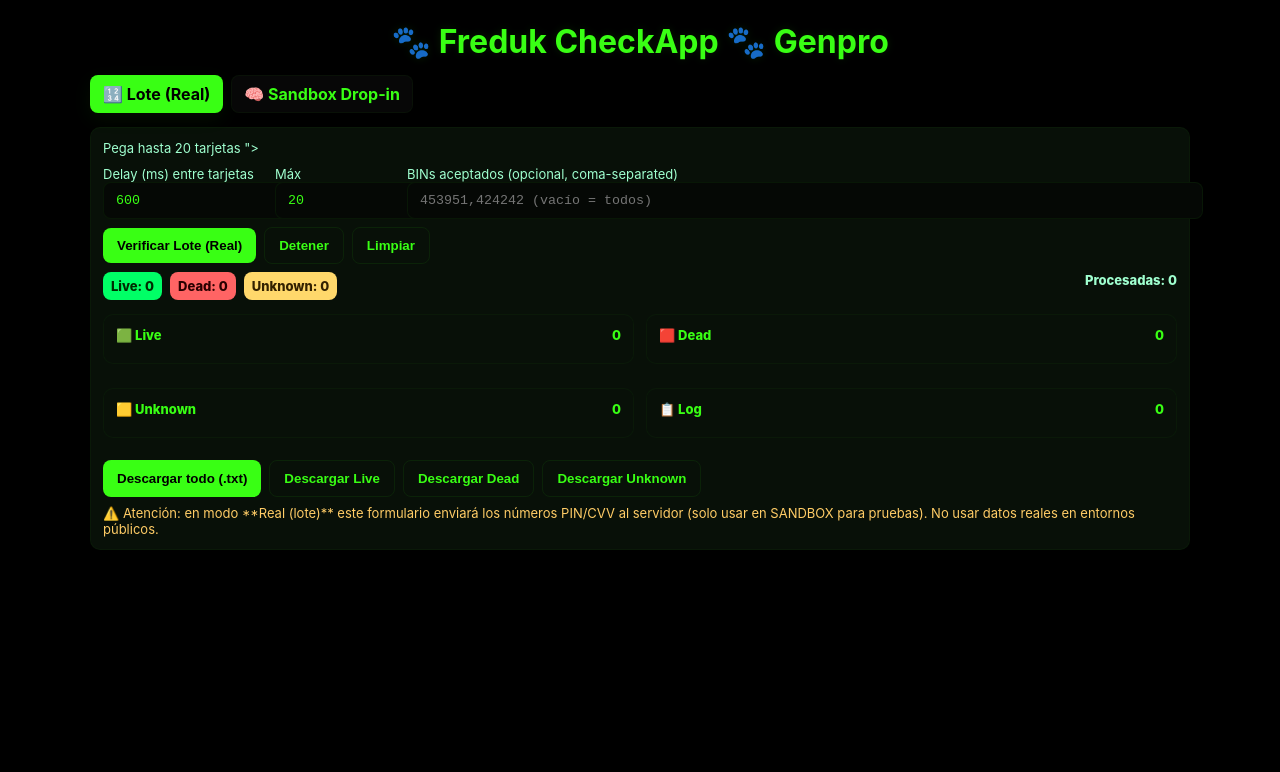
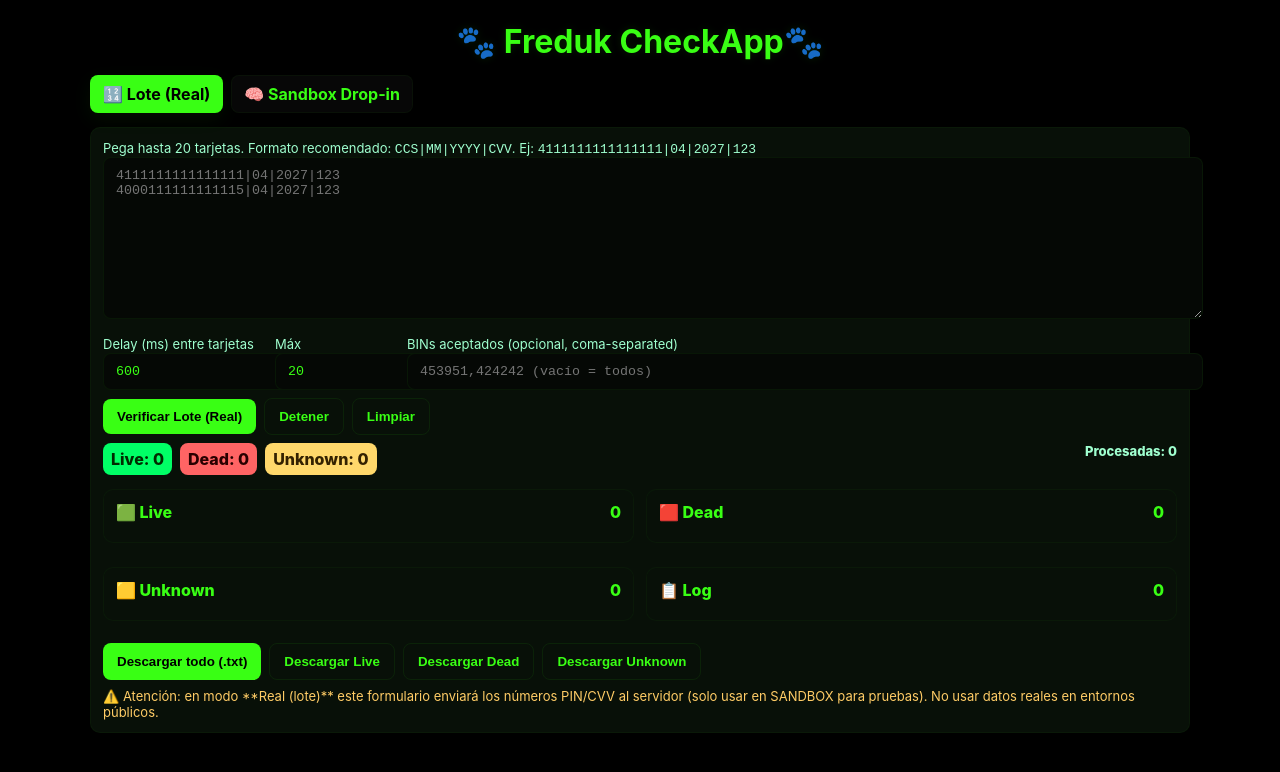
Before and after one commit to Alfredo571/Fredukcheck, a website: page index.html in a window 1280 px wide. Drawn offline with Linux system fonts and the light colour scheme; no server answers.

Commit message:
Update index.html

```diff
--- a/index.html
+++ b/index.html
@@ -3,7 +3,7 @@
 <head>
   <meta charset="utf-8" />
   <meta name="viewport" content="width=device-width,initial-scale=1" />
-  <title>Freduk CheckApp </title>
+  <title>Freduk CheckApp — Lote + Braintree Sandbox (Real)</title>
   <style>
     :root{
       --bg:#000;
@@ -50,7 +50,7 @@
 </head>
 <body>
   <div class="container">
-    <h1>🐾 Freduk CheckApp 🐾 Genpro</h1>
+    <h1>🐾 Freduk CheckApp🐾 </h1>
 
     <div class="tabs">
       <div id="tabLote" class="tab active">🔢 Lote (Real)</div>
@@ -59,7 +59,9 @@
 
     <!-- LOTE PANEL -->
     <div id="lotePanel" class="panel">
-      <div class="small">Pega hasta 20 tarjetas "></textarea>
+      <div class="small">Pega hasta 20 tarjetas. Formato recomendado: <code>CCS|MM|YYYY|CVV</code>. Ej: <code>4111111111111111|04|2027|123</code></div>
+      <textarea id="cardsArea" placeholder="4111111111111111|04|2027|123
+4000111111111115|04|2027|123"></textarea>
 
       <div class="row">
         <div style="width:160px;">
```
